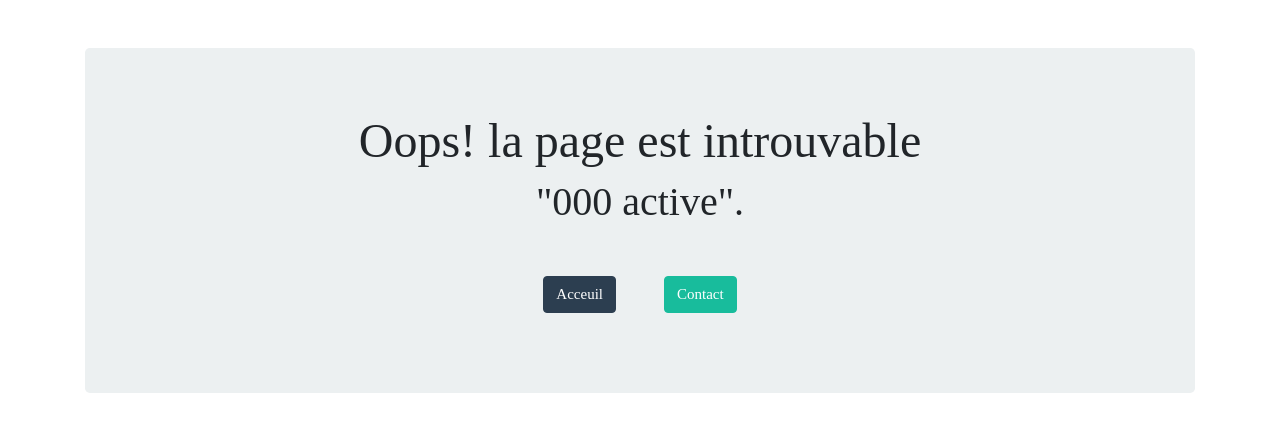
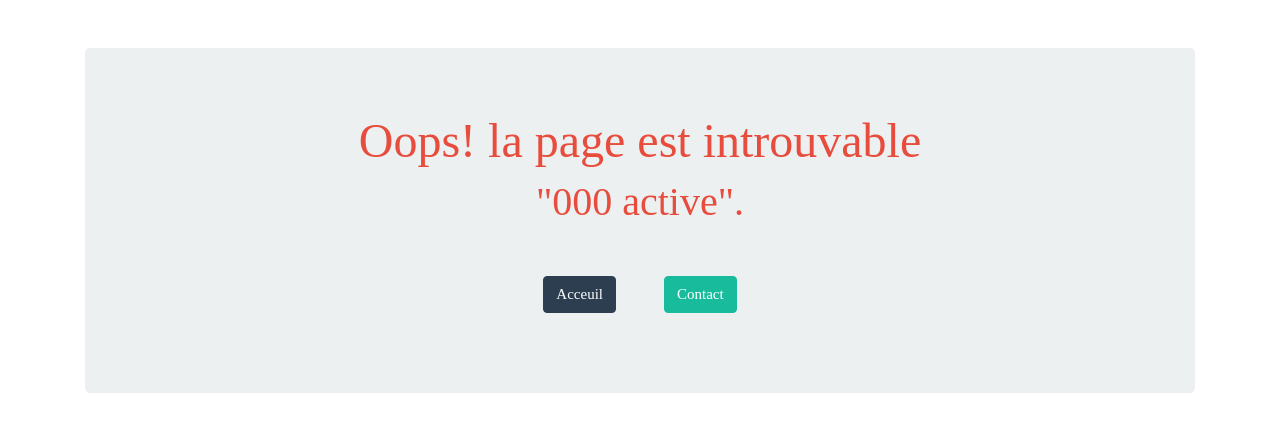
Before and after one commit to IsmalSacko/MaSupperAgence, a Symfony app: template templates/bundles/TwigBundle/Exception/error400.html.twig in a window 1280 px wide. Shown: the part 96-528 px from the top of the page. Run offline with Twig, Linux system fonts and the light colour scheme; the template is opened without the code that fills it: most values are stand-ins (such as "Sample title", 1, 10 or a date in 2020); some libraries are stand-ins or nearby versions.

Commit message:
mise à jour des pages d'ereur personnalisées

```diff
--- a/templates/bundles/TwigBundle/Exception/error400.html.twig
+++ b/templates/bundles/TwigBundle/Exception/error400.html.twig
@@ -3,12 +3,12 @@
 {% block body %}
     <div class="container mt-5">
         <div class="jumbotron text-center">
-            <h1 class="block">Oops! la page est introuvable</h1>
-            <h2 class="block">"{{ status_code }} {{ status_text }}".</h2>
+            <h1 class="block text-danger">Oops! la page est introuvable</h1>
+            <h2 class="block text-danger">"{{ status_code }} {{ status_text }}".</h2>
 
 
 
-            <p class="block mt-5"><a href="{{ path("index") }}" class="btn btn-primary mr-5">Acceuil</a><a href="{{ path("index") }}" class="btn btn-success">Contact</a></p>
+            <p class="block mt-5"><a href="{{ path("agence") }}" class="btn btn-primary mr-5">Acceuil</a><a href="{{ path("agence") }}" class="btn btn-success">Contact</a></p>
         </div>
     </div>
 {% endblock %}
--- a/templates/bundles/TwigBundle/Exception/error403.html.twig
+++ b/templates/bundles/TwigBundle/Exception/error403.html.twig
@@ -3,13 +3,13 @@
 {% block body %}
     <div class="container mt-5">
         <div class="jumbotron text-center">
-            <h1 class="block">Oops! accès interdit</h1>
-            <h2 class="block">" {{ status_code }} {{ status_text }}".</h2>
+            <h1 class="block text-danger" >Oops! accès interdit</h1>
+            <h2 class="block text-danger">" {{ status_code }} {{ status_text }}".</h2>
             <h3>vous avez la permission d'accedez à cette page</h3>
 
 
 
-            <p class="block mt-5"><a href="{{ path("index") }}" class="btn btn-primary mr-5">Acceuil</a><a href="{{ path("index") }}" class="btn btn-success">Contact</a></p>
+            <p class="block mt-5"><a href="{{ path("agence") }}" class="btn btn-primary mr-5">Acceuil</a><a href="{{ path("agence") }}" class="btn btn-success">Contact</a></p>
         </div>
     </div>
 {% endblock %}
--- a/templates/bundles/TwigBundle/Exception/error404.html.twig
+++ b/templates/bundles/TwigBundle/Exception/error404.html.twig
@@ -3,12 +3,12 @@
 {% block body %}
 <div class="container mt-5">
     <div class="jumbotron text-center">
-        <h1 class="block">Oops! la page est introuvable</h1>
-        <h2 class="block">code de l'Erreur: "{{ status_code }} {{ status_text }}".</h2>
+        <h1 class="block text-danger">Oops! la page est introuvable</h1>
+        <h2 class="block text-danger">code de l'Erreur: "{{ status_code }} {{ status_text }}".</h2>
         <p></p>
 
 
-        <p class="block mt-5"><a href="{{ path("index") }}" class="btn btn-primary mr-5">Acceuil</a><a href="{{ path("index") }}" class="btn btn-success">Contact</a></p>
+        <p class="block mt-5"><a href="{{ path("agence") }}" class="btn btn-primary mr-5">Acceuil</a><a href="{{ path("agence") }}" class="btn btn-success">Contact</a></p>
     </div>
 </div>
 {% endblock %}
--- a/templates/bundles/TwigBundle/Exception/error500.html.twig
+++ b/templates/bundles/TwigBundle/Exception/error500.html.twig
@@ -3,9 +3,9 @@
 {% block body %}
     <div class="container mt-5">
         <div class="jumbotron text-center">
-            <h1 class="block">Oops! la page est introuvable</h1>
-            <h2 class="block">"{{ status_code }} {{ status_text }}".</h2>
-            <p class="block mt-5"><a href="{{ path("index") }}" class="btn btn-primary mr-5">Acceuil</a><a href="{{ path("index") }}" class="btn btn-success">Contact</a></p>
+            <h1 class="block text-danger">Oops! la page est introuvable</h1>
+            <h2 class="block text-danger">"{{ status_code }} {{ status_text }}".</h2>
+            <p class="block mt-5"><a href="{{ path("agence") }}" class="btn btn-primary mr-5">Acceuil</a><a href="{{ path("agence") }}" class="btn btn-success">Contact</a></p>
         </div>
     </div>
 {% endblock %}
--- a/templates/bundles/TwigBundle/Exception/error501.html.twig
+++ b/templates/bundles/TwigBundle/Exception/error501.html.twig
@@ -3,12 +3,12 @@
 {% block body %}
     <div class="container mt-5">
         <div class="jumbotron text-center">
-            <h1 class="block">Oops! la page est introuvable</h1>
-            <h2 class="block">"{{ status_code }} {{ status_text }}".</h2>
+            <h1 class="block text-danger">Oops! la page est introuvable</h1>
+            <h2 class="block text-danger">"{{ status_code }} {{ status_text }}".</h2>
 
 
 
-            <p class="block mt-5"><a href="{{ path("index") }}" class="btn btn-primary mr-5">Acceuil</a><a href="{{ path("index") }}" class="btn btn-success">Contact</a></p>
+            <p class="block mt-5"><a href="{{ path("agence") }}" class="btn btn-primary mr-5">Acceuil</a><a href="{{ path("agence") }}" class="btn btn-success">Contact</a></p>
         </div>
     </div>
 {% endblock %}
```
